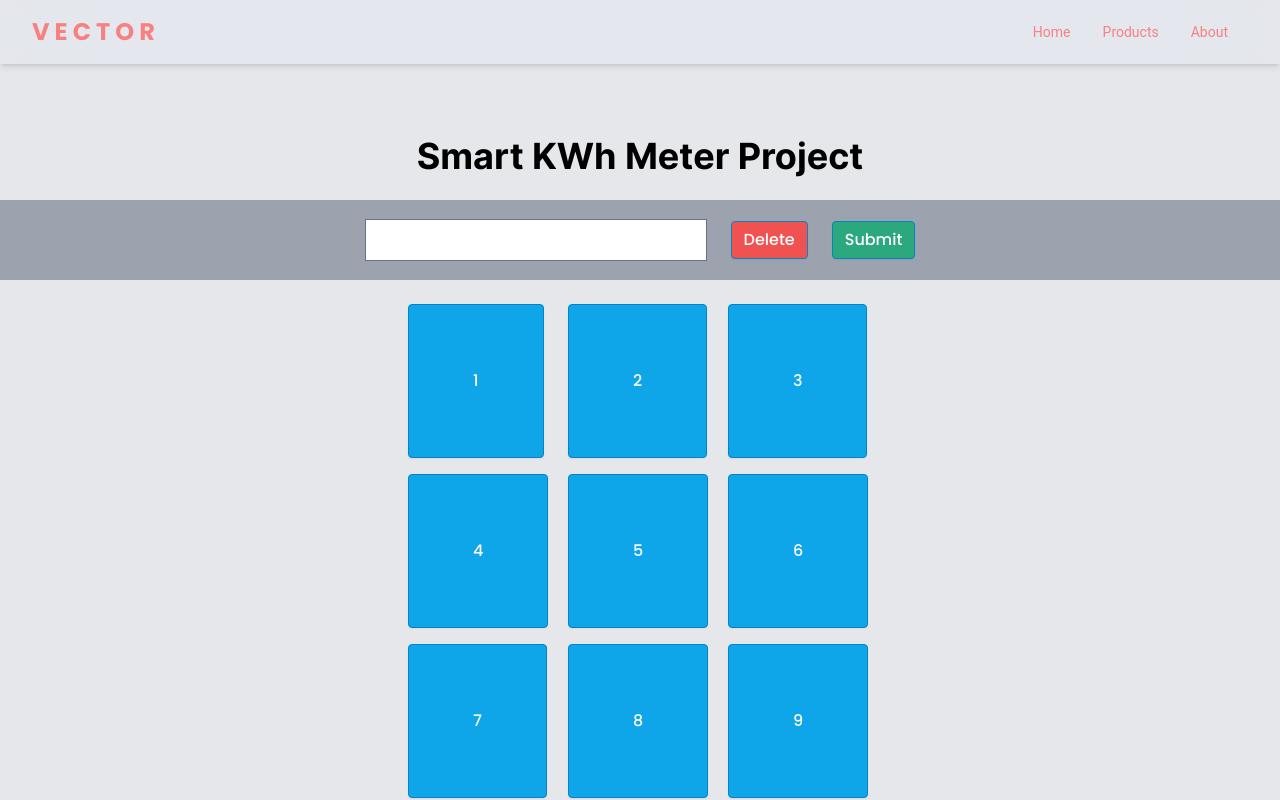
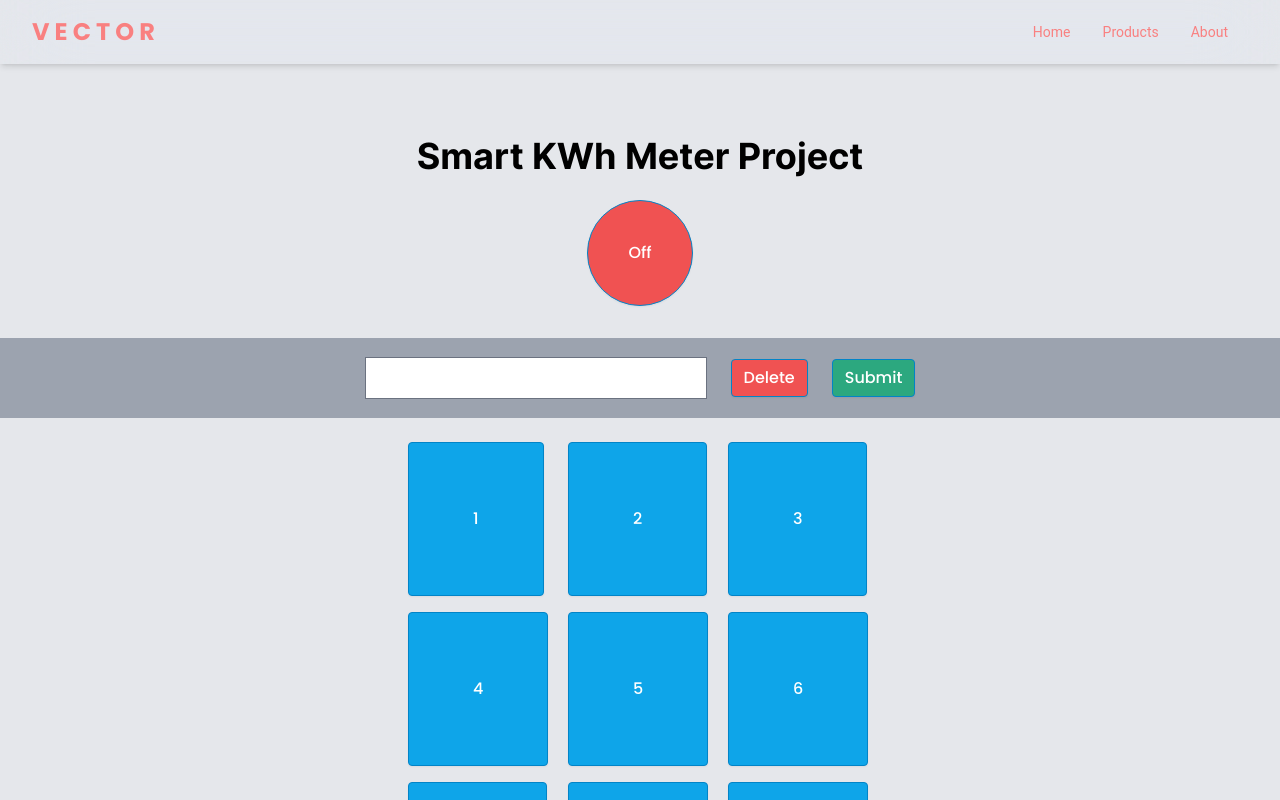
Before and after one commit to naufalbasara/vector-client, a Next.js app: page /project in a window 1280 px wide. Shown: the top 800 px of the page. Built offline with nearby package versions, Linux system fonts and the light colour scheme.

Commit message:
update: power feature to turn power in nodeMCU

```diff
--- a/package.json
+++ b/package.json
@@ -20,6 +20,7 @@
   "dependencies": {
     "@material-tailwind/react": "^2.0.3",
     "@next/font": "^13.4.12",
+    "axios": "^1.5.1",
     "clsx": "^1.2.1",
     "flowbite": "^1.8.1",
     "next": "^13.2.4",
--- /dev/null
+++ b/src/pages/api/handler.ts
@@ -0,0 +1,15 @@
+
+export async function POST(state:Boolean) {
+  const res = await fetch('https://backend.thinger.io/v3/users/rtaufiqulrtrh/devices/Vector/resources/D0', {
+    method: 'POST',
+    headers: {
+      'Content-Type': 'application/json',
+      'Authorization': 'Bearer eyJhbGciOiJIUzI1NiIsInR5cCI6IkpXVCJ9.eyJleHAiOjE2OTc2NTIwOTksImlhdCI6MTY5NzY0NDg5OSwicm9sZSI6InVzZXIiLCJ1c3IiOiJydGF1ZmlxdWxydHJoIn0.TQEm5aDhGolsfGBjMFrEq2G-ERUrt4BG5vHQofRrOZ8'
+    },
+    body: JSON.stringify({ request: state }),
+  })
+
+  const data = await res.json()
+
+  return Response.json(data)
+}
--- a/src/pages/project.tsx
+++ b/src/pages/project.tsx
@@ -2,16 +2,39 @@ import Seo from '@/components/Seo';
 import Layout from '@/components/layout/Layout';
 import * as React from 'react';
 import Button from '@/components/buttons/Button';
+import axios from 'axios';
 
 export default function Project() {
   const [text, SetText] = React.useState('');
+  const [powerState, setPowerState] = React.useState(false);
   const component = [1, 2, 3, 4, 5, 6, 7, 8, 9, '*', 0, '#']
+
+  const submitState = async () => {
+    const response = await fetch('https://backend.thinger.io/v3/users/rtaufiqulrtrh/devices/Vector/resources/D0', {
+      method: 'POST',
+      headers: {
+        'Content-Type': 'application/json',
+        'Authorization': 'Bearer eyJhbGciOiJIUzI1NiIsInR5cCI6IkpXVCJ9.eyJkZXYiOiJWZWN0b3IiLCJpYXQiOjE1OTIyOTEwMjMsImp0aSI6IjVlZTg2ZWNmYTcyNmE5NjU3YTc3NjY4MiIsInVzciI6InJ0YXVmaXF1bHJ0cmgifQ.QdvuykrWxQ3at81w0VjL1eyfZ0dMzzGI9AvYB4cBfFg',
+        'Accept': 'application/json'
+      },
+      body: `${powerState}`
+    })
+    setPowerState(!powerState)
+    console.log(response)
+  }
 
   return (
     <Layout>
       <Seo templateTitle='Smart KWh Meter Project' />
       <main className='min-h-screen pt-32 flex flex-col items-center text-center'>
           <h1 className='m-2'>Smart KWh Meter Project</h1>
+          <div className='m-4 w-full flex justify-center items-center'>
+            {
+              powerState ? (
+                <Button className='bg-[#2CA87F] hover:bg-gray-500 rounded-full p-10' onClick={submitState}>On</Button>
+              ) : (<Button className='bg-red-500 hover:bg-red-800 mx-6 rounded-full p-10' onClick={submitState}>Off</Button>)
+            }
+          </div>
           <div className='m-4 w-full flex justify-center items-center h-20 bg-gray-400'>
             <input type='text' value={text}></input>
             <Button className='bg-red-500 hover:bg-red-800 mx-6' onClick={() => {SetText('')}}>Delete</Button>
```
Also changed, not shown: 2 other files (tests, documents, lock files or other folders).
